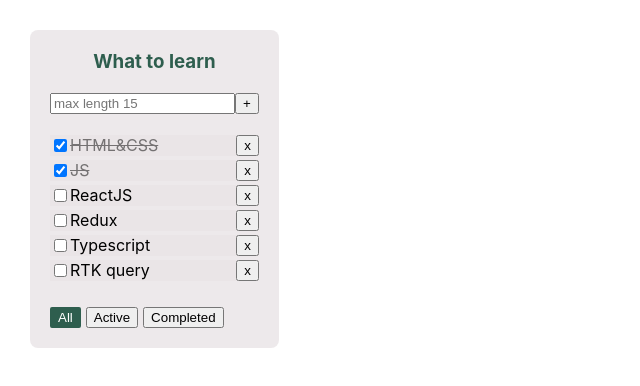
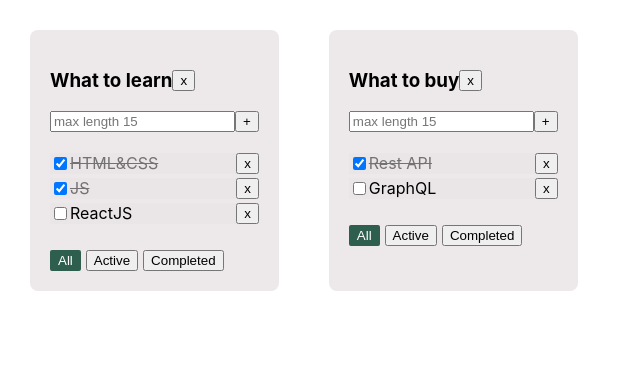
Before and after one commit to DubavetsOlga/todolist, a React (Create React App) app: page / in a window 1280 px wide. Shown: the top 386 px of the page, without its empty margins (0-640 px from the left). Built offline with nearby package versions, Linux system fonts and the light colour scheme.

Commit message:
Added logic for show more 1 todolist and for delete todolist

```diff
--- a/src/App.css
+++ b/src/App.css
@@ -65,3 +65,8 @@
   opacity: 0.5;
   text-decoration: line-through;
 }
+
+.todolist-title-container {
+  display: flex;
+  align-items: center;
+}
--- a/src/App.tsx
+++ b/src/App.tsx
@@ -2,6 +2,11 @@
 import './App.css';
 import {Todolist} from "./Todolist";
 import { v1 } from 'uuid';
+
+type TodolistType = {
+	id: string
+	title: string
+}
 
 export type TaskType = {
 	id: string
@@ -9,37 +14,74 @@
 	isDone: boolean
 }
 
+export type TasksStateType = {
+	[key: string]: TaskType[]
+}
+
+let todolistID1 = v1()
+let todolistID2 = v1()
+
 function App() {
-	const [tasks, setTasks] = useState<TaskType[]>([
+	let [todolists, setTodolists] = useState<TodolistType[]>([
+		{ id: todolistID1, title: 'What to learn'},
+		{ id: todolistID2, title: 'What to buy'},
+	])
+
+	let [tasks, setTasks] = useState<TasksStateType>({
+		[todolistID1]: [
 			{ id: v1(), title: 'HTML&CSS', isDone: true },
 			{ id: v1(), title: 'JS', isDone: true },
 			{ id: v1(), title: 'ReactJS', isDone: false },
-		{ id: v1(), title: 'Redux', isDone: false },
-		{ id: v1(), title: 'Typescript', isDone: false },
-		{ id: v1(), title: 'RTK query', isDone: false },
-	]);
+		],
+		[todolistID2]: [
+			{ id: v1(), title: 'Rest API', isDone: true },
+			{ id: v1(), title: 'GraphQL', isDone: false },
+		],
+	})
 
-	const removeTask = (taskId: string) => {
-		setTasks(tasks.filter(task => task.id !== taskId ));
+	const removeTask = (taskId: string, todolistId: string) => {
+		setTasks({ ...tasks, [todolistId]: tasks[todolistId].filter(t => t.id !== taskId) });
 	}
 
-	const addTask = (title: string) => {
-		setTasks([{ id: v1(), title, isDone: false, }, ...tasks])
+	const addTask = (title: string, todolistId: string) => {
+		const newTask = {
+			id: v1(),
+			title: title,
+			isDone: false,
+		}
+		setTasks({ ...tasks, [todolistId]: [newTask, ...tasks[todolistId]] });
 	}
 
-	const changeTaskStatus = (taskId: string, taskStatus: boolean) => {
-		setTasks(tasks.map(t => (t.id == taskId ? { ...t, isDone: taskStatus } : t)));
+	const changeTaskStatus = (taskId: string, taskStatus: boolean, todolistId: string) => {
+		setTasks({
+			...tasks,
+			[todolistId]: tasks[todolistId].map(t => (t.id == taskId ? { ...t, isDone: taskStatus } : t)),
+		});
+	}
+
+	const removeTodolist = (todolistId: string) => {
+		const newTodolists = todolists.filter(tl => tl.id !== todolistId);
+		setTodolists(newTodolists);
+
+		delete tasks[todolistId];
+		setTasks({ ...tasks });
 	}
 
 	return (
 		<div className="App">
-			<Todolist
-				title="What to learn"
-				tasks={tasks}
+			{todolists.map(tl => {
+				return (<Todolist
+					key={tl.id}
+					todolistId={tl.id}
+					title={tl.title}
+					tasks={tasks[tl.id]}
 					removeTask={removeTask}
 					addTask={addTask}
 					changeTaskStatus={changeTaskStatus}
+					removeTodolist={removeTodolist}
 				/>
+			)})
+			}
 		</div>
 	);
 }
--- a/src/Todolist.tsx
+++ b/src/Todolist.tsx
@@ -6,14 +6,16 @@
 type FilterValuesType = 'all' | 'active' | 'completed'
 
 type PropsType = {
+	todolistId: string
 	title: string
 	tasks: TaskType[]
-	removeTask: (taskId: string) => void
-	addTask: (taskTitle: string) => void
-	changeTaskStatus: (taskId: string, newStatusValue: boolean) => void
+	removeTask: (taskId: string, todolistId: string) => void
+	addTask: (taskTitle: string, todolistId: string) => void
+	changeTaskStatus: (taskId: string, newStatusValue: boolean, todolistId: string) => void
+	removeTodolist: (todolistId: string) => void
 }
 
-export const Todolist = ({title, tasks, removeTask, addTask, changeTaskStatus}: PropsType) => {
+export const Todolist = ({title, tasks, removeTask, addTask, changeTaskStatus, todolistId, removeTodolist}: PropsType) => {
 
 	const [filter, setFilter] = useState('all');
 	const [taskTitle, setTaskTitle] = useState('');
@@ -48,7 +50,7 @@
 		}
 
 		if (isTaskTitleValid) {
-			addTask(taskTitle.trim());
+			addTask(taskTitle.trim(), todolistId);
 			setTaskTitle('');
 		}
 	}
@@ -61,18 +63,25 @@
 	}
 
 	const removeTaskHandler = (taskId: string) => {
-		removeTask(taskId);
+		removeTask(taskId, todolistId);
 	}
 
 	const changeTaskStatusHandler = (taskId: string, e: ChangeEvent<HTMLInputElement>) => {
-		changeTaskStatus(taskId, e.currentTarget.checked)
+		changeTaskStatus(taskId, e.currentTarget.checked, todolistId)
 	}
 
 	const isTaskTitleValid = taskTitle.length < 16;
 
+	const removeTodolistHandler = () => {
+		removeTodolist(todolistId);
+	}
+
 	return (
 		<div className="todolist">
-			<h3>{title}</h3>
+			<div className={'todolist-title-container'}>
+				<h3>{title}</h3>
+				<Button title={'x'} onClick={removeTodolistHandler} />
+			</div>
 			<div>
 				<input
 					value={taskTitle}
```
Lines whose indentation alone changed are shown as unchanged.
